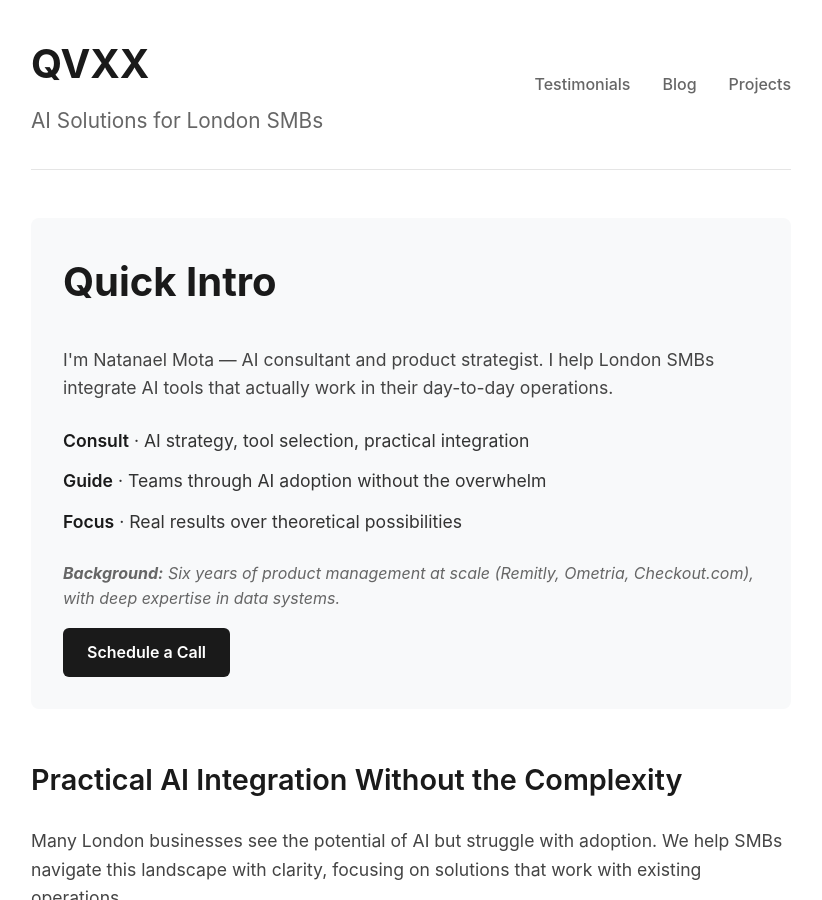
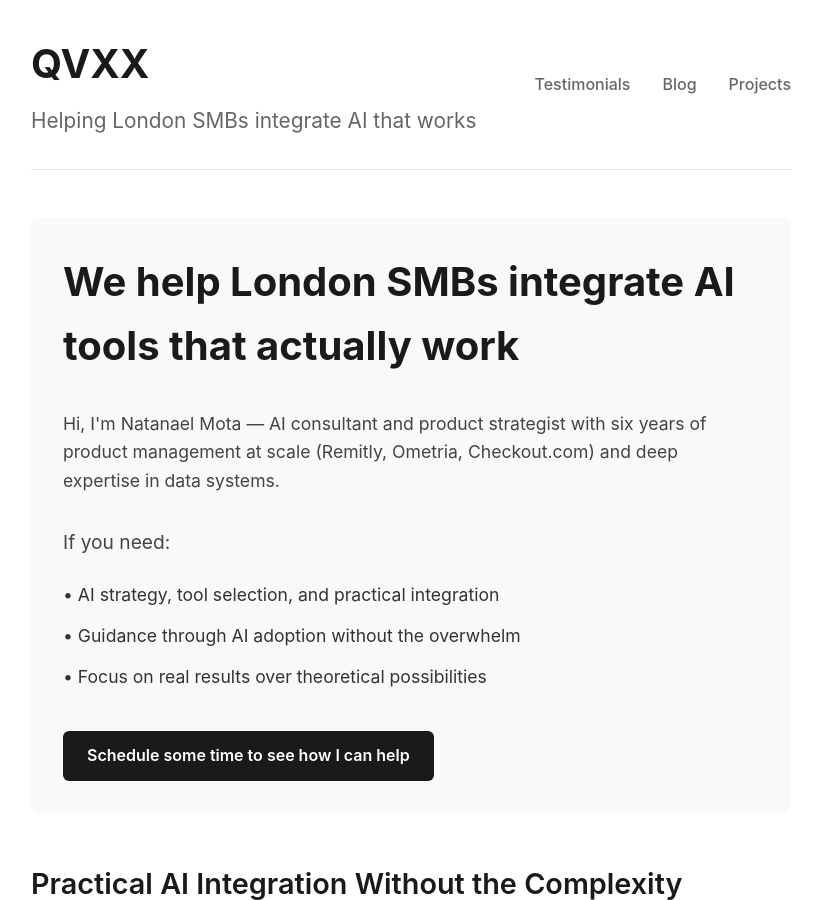
Before and after one commit to QVXXLabs/qvxx-website, a Jekyll site: the page index.html, which Jekyll copies as it is, in a window 1280 px wide and 900 px high. Shown: the whole window, without its empty margins (229-1051 px from the left). Built offline with Jekyll 4.4.1, drawn with Linux system fonts in a browser that asks for light colours.

Commit message:
Update landing page copy to focus on London SMBs first

```diff
--- a/index.html
+++ b/index.html
@@ -295,7 +295,7 @@
         <header>
             <div class="header-left">
                 <a href="#" class="logo">QVXX</a>
-                <div class="tagline">AI Solutions for London SMBs</div>
+                <div class="tagline">Helping London SMBs integrate AI that works</div>
             </div>
             <nav>
                 <ul>
@@ -308,20 +308,17 @@
 
         <main>
             <section class="intro">
-                <h1>Quick Intro</h1>
-                <p>I'm Natanael Mota — AI consultant and product strategist. I help London SMBs integrate AI tools that actually work in their day-to-day operations.</p>
+                <h1>We help London SMBs integrate AI tools that actually work</h1>
+                <p>Hi, I'm Natanael Mota — AI consultant and product strategist with six years of product management at scale (Remitly, Ometria, Checkout.com) and deep expertise in data systems.</p>
 
+                <p style="margin-top: 2rem; font-size: 1.2rem;">If you need:</p>
                 <ul class="intro-list">
-                    <li><strong>Consult</strong> · AI strategy, tool selection, practical integration</li>
-                    <li><strong>Guide</strong> · Teams through AI adoption without the overwhelm</li>
-                    <li><strong>Focus</strong> · Real results over theoretical possibilities</li>
+                    <li>• AI strategy, tool selection, and practical integration</li>
+                    <li>• Guidance through AI adoption without the overwhelm</li>
+                    <li>• Focus on real results over theoretical possibilities</li>
                 </ul>
 
-                <div class="background">
-                    <strong>Background:</strong> Six years of product management at scale (Remitly, Ometria, Checkout.com), with deep expertise in data systems.
-                </div>
-
-                <a href="https://calendar.app.google/FEpevxQTJxqaTzTPA" class="cta-button">Schedule a Call</a>
+                <a href="https://calendar.app.google/FEpevxQTJxqaTzTPA" class="cta-button">Schedule some time to see how I can help</a>
             </section>
 
             <section>
```
